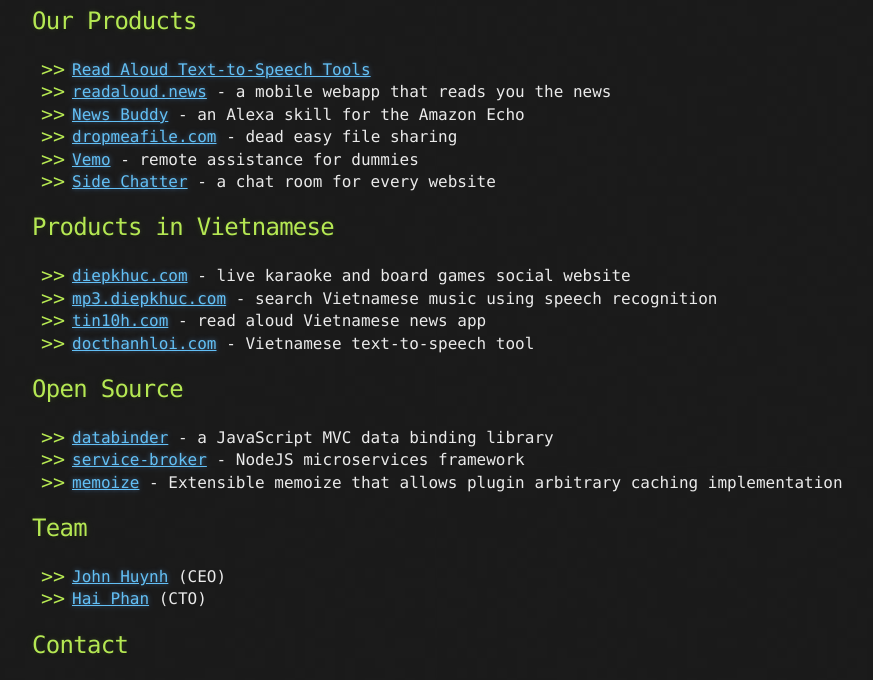
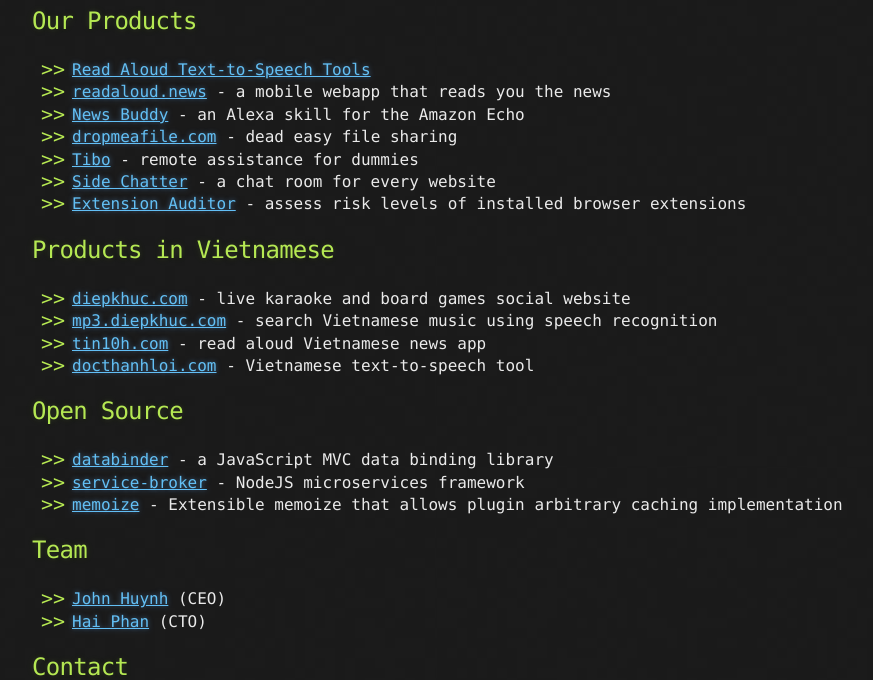
Before and after one commit to lsdsoftware/lsdsoftware.com, a website: page web/index.html in a window 1280 px wide. Shown: the part 65-745 px from the top of the page, without its empty margins (96-969 px from the left). Drawn offline with Linux system fonts and the light colour scheme.

Commit message:
change Vemo to Tibo, add Extension Auditor

```diff
--- a/package.json
+++ b/package.json
@@ -1,6 +1,6 @@
 {
   "scripts": {
     "start": "hs web",
-    "deploy": "aws s3 sync --profile=s3 --metadata-directive REPLACE --cache-control max-age=1800,public web s3://lsdsoftware-websites/lsdsoftware.com"
+    "deploy": "aws s3 sync --metadata-directive REPLACE --cache-control max-age=1800,public web s3://lsdsoftware-websites/lsdsoftware.com"
   }
 }
--- a/web/index.html
+++ b/web/index.html
@@ -36,8 +36,9 @@
       <li><a href="https://readaloud.news">readaloud.news</a> - a mobile webapp that reads you the news</li>
       <li><a href="https://www.amazon.com/Hai-Phan-News-Buddy/dp/B01MG3TYN6">News Buddy</a> - an Alexa skill for the Amazon Echo</li>
       <li><a href="https://dropmeafile.com">dropmeafile.com</a> - dead easy file sharing</li>
-      <li><a href="https://vemo.app">Vemo</a> - remote assistance for dummies</li>
+      <li><a href="https://tibo.click">Tibo</a> - remote assistance for dummies</li>
       <li><a href="https://chrome.google.com/webstore/detail/janhmknppohbjelpfadjegbcddndejaf">Side Chatter</a> - a chat room for every website</li>
+      <li><a href="https://chrome.google.com/webstore/detail/gjfdlpdedlbiokokikmhjcelbkaljbep">Extension Auditor</a> - assess risk levels of installed browser extensions</li>
     </ul>
     <h2>Products in Vietnamese</h2>
     <ul>
```
